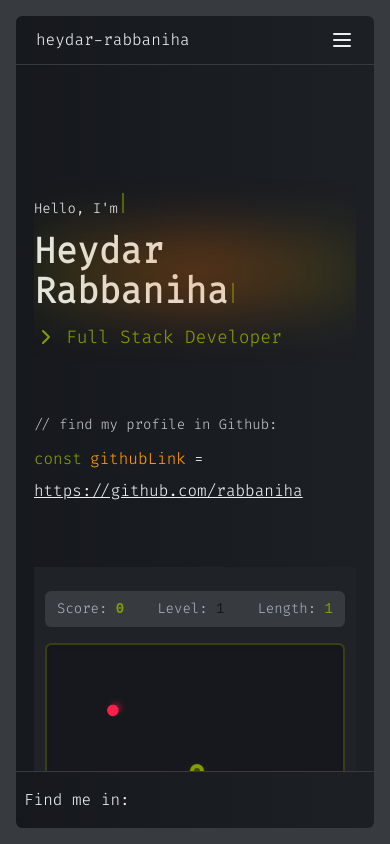
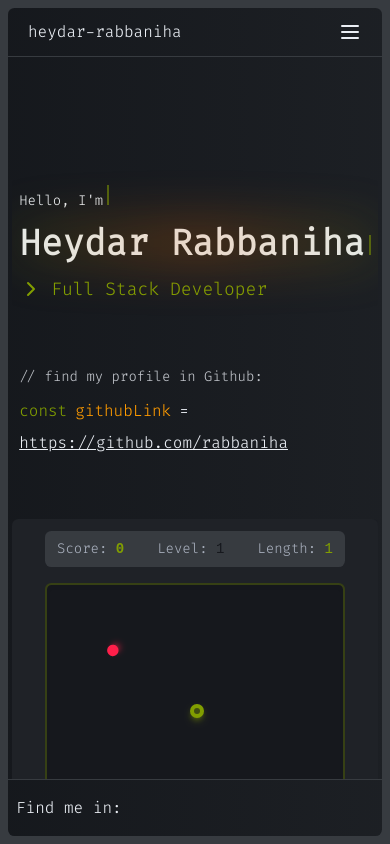
Before and after one commit to rabbaniha/vscode-portfolio, a Next.js app: page /en in a window 390 px wide. Built offline with nearby package versions, Linux system fonts and the light colour scheme; some icons are missing.

Commit message:
add some style for more responsivly snake game

```diff
--- a/src/app/[locale]/layout.tsx
+++ b/src/app/[locale]/layout.tsx
@@ -31,7 +31,7 @@ export default async function LocaleLayout({
       <body>
         <NextIntlClientProvider>
           <ThemeProvider>
-            <main className="w-screen h-screen flex items-center justify-center bg-muted p-4 lg:p-0 overflow-hidden">
+            <main className="w-screen h-screen flex items-center justify-center bg-muted p-2 md:p-4 lg:p-0 overflow-hidden">
               <section
                 className="w-full max-w-7xl h-full md:h-[95%] mx-auto
                bg-gradient-to-r from-background to-background/80 text-foreground
--- a/src/app/[locale]/page.tsx
+++ b/src/app/[locale]/page.tsx
@@ -135,8 +135,8 @@ export default function HomePage() {
 
   return (
     <motion.div
-      className="w-[90%]  mx-auto h-full flex flex-col lg:flex-row  items-center py-32 lg:py-0 gap-16
-      lg:gap-0  overflow-y-auto scrollbar-hide"
+      className="w-[98%] lg:w-[90%]  mx-auto h-full flex flex-col lg:flex-row  items-center py-32 lg:py-0 gap-16
+      lg:gap-0  overflow-y-auto scrollbar-hide overflow-x-hidden"
       variants={containerVariants}
       initial="hidden"
       animate="visible"
--- a/src/components/home/SnakeGame.tsx
+++ b/src/components/home/SnakeGame.tsx
@@ -315,7 +315,7 @@ export default function SnakeGame() {
   return (
     <div className="w-full max-w-lg mx-auto">
       {/* Unified Game Container */}
-      <div className="bg-card backdrop-blur-sm rounded-sm p-6   ">
+      <div className="bg-card backdrop-blur-sm rounded-sm p-3 md:p-6 flex flex-col items-center   ">
         {/* Mobile Score Display */}
         <div className="block md:hidden mb-4" style={{ width: BOARD_WIDTH }}>
           <div className="flex justify-between items-center text-sm bg-muted rounded-sm px-3 py-2">
@@ -513,7 +513,7 @@ export default function SnakeGame() {
         </div>
 
         {/* Controls */}
-        <div className="flex gap-2 mt-4">
+        <div className="flex gap-2 mt-4" style={{ width: BOARD_WIDTH }}>
           {gameState === "idle" && (
             <motion.button
               whileHover={{ scale: 1.02 }}
```
